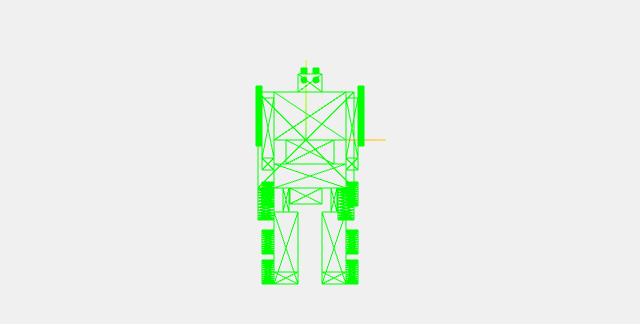
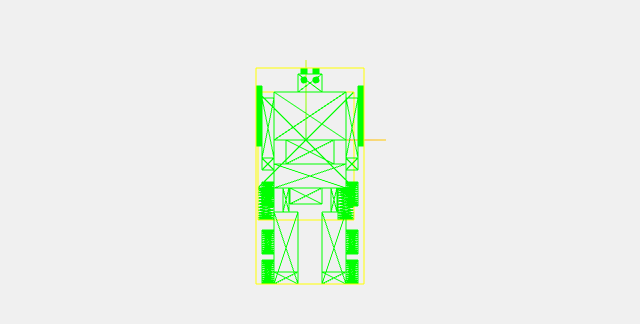
Before and after one commit to rpronto/CG-Project, a plain HTML site: page index.html in a window 1280 px wide. Shown: the part 260-584 px from the top of the page, without its empty margins (334-974 px from the left). Drawn offline with nearby package versions, Linux system fonts and the light colour scheme; animation ran at ten frames a second.

Commit message:
Added collision updating and checking

```diff
--- a/index.html
+++ b/index.html
@@ -12,7 +12,7 @@
       }
       </script>
     <script type="module" src="js/main-script.js"></script>
-    <title>CG - Table Example</title>
+    <title>CG - Trabalho B</title>
   </head>
 
   <body></body>
--- a/js/main-script.js
+++ b/js/main-script.js
@@ -271,6 +271,10 @@ function createRobot(x, y, z) {
     createRobotHead(robot, 3, 16, -0.5, material);
     createRobotArms(robot, -0.5, 13, 0, material);
 
+    robot.bbox = new THREE.Box3().setFromObject(robot);
+    robot.boxHelper = new THREE.BoxHelper(robot, 0xffff00);  // Debugging tool
+    scene.add(robot.boxHelper);
+
     scene.add(robot);
     robot.position.x = x;
     robot.position.y = y;
@@ -307,6 +311,10 @@ function createTowed(x, y, z) {
     addRobotWheel(towed, -2.5, -4, -4, material);
     addRobotWheel(towed, 2.5, -4, -4, material);
 
+    towed.bbox = new THREE.Box3().setFromObject(towed);
+    towed.boxHelper = new THREE.BoxHelper(towed, 0xffff00); // Debugging tool
+    scene.add(towed.boxHelper);
+
     scene.add(towed);
     towed.position.x = x;
     towed.position.y = y;
@@ -317,21 +325,38 @@ function createTowed(x, y, z) {
 //////////////////////
 /* CHECK COLLISIONS */
 //////////////////////
-function checkCollisions() {}
+function updateCollision(obj) {
+    obj.bbox.setFromObject(obj);
+    obj.boxHelper.setFromObject(obj);
+}
+
+function checkCollisions() {
+    updateCollision(robot);
+    updateCollision(towed);
+
+    if (robot.bbox.intersectsBox(towed.bbox)) {
+        handleCollisions();
+    }
+}
+
 
 ///////////////////////
 /* HANDLE COLLISIONS */
 ///////////////////////
-function handleCollisions() {}
+function handleCollisions() {
+
+}
 
 ////////////
 /* UPDATE */
 ////////////
 function update() {
+    checkCollisions();
+
     const direction = new THREE.Vector3();
 
-    if (keysPressed.ArrowUp)    direction.y += 1;
-    if (keysPressed.ArrowDown)  direction.y -= 1;
+    if (keysPressed.ArrowUp)    direction.z += 1;
+    if (keysPressed.ArrowDown)  direction.z -= 1;
     if (keysPressed.ArrowRight) direction.x += 1;
     if (keysPressed.ArrowLeft)  direction.x -= 1;
     if (keysPressed.q)          feetRotation -= 0.01;
```
